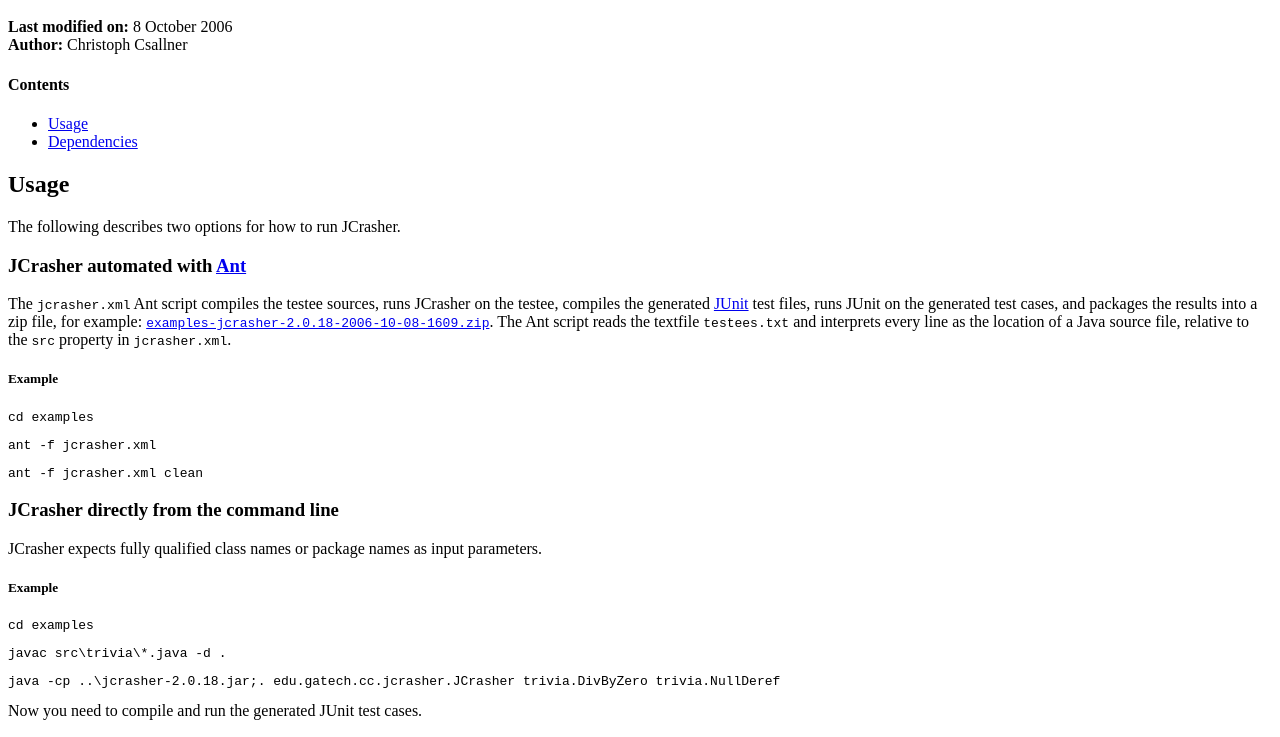
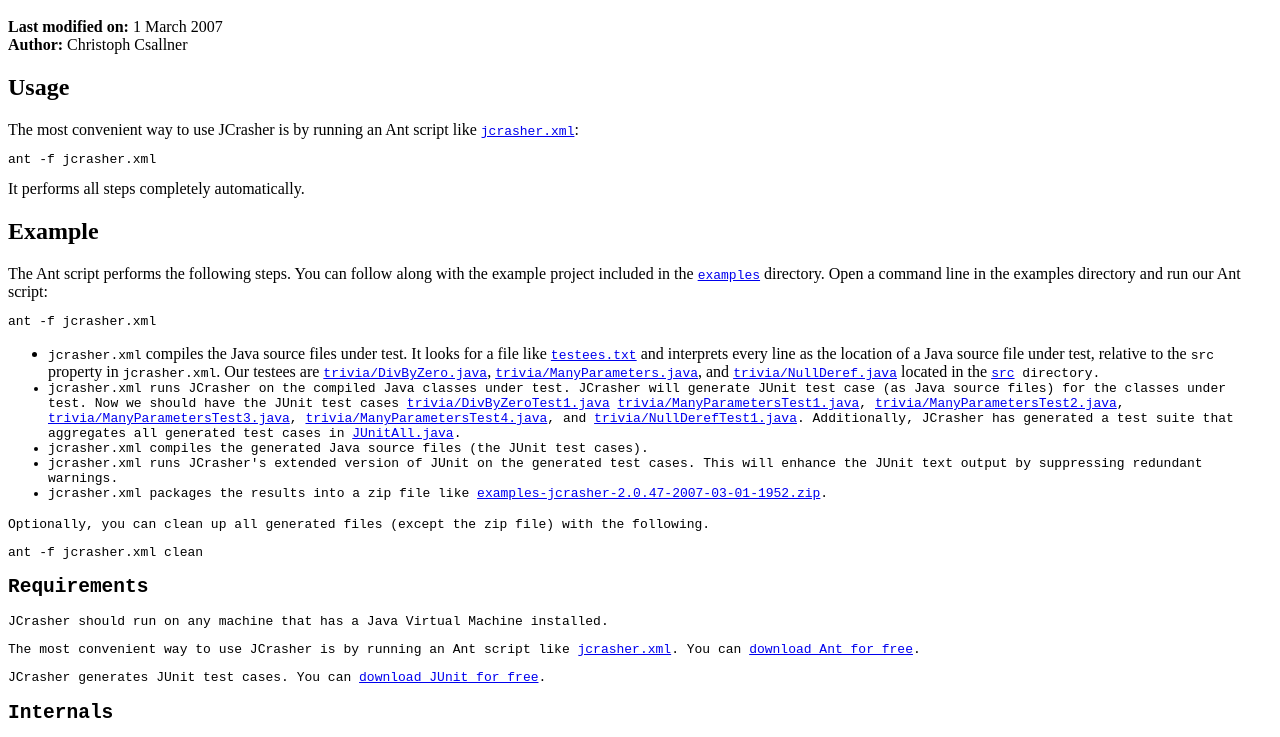
Before and after one commit to Muzammil44/jcrasher, a plain HTML site: page index.html in a window 1280 px wide. Shown: the part 48-785 px from the top of the page. Drawn offline with Linux system fonts and the light colour scheme.

Commit message:
Updated the Readme file index.html to use the Ant script and a detailed example.

```diff
--- a/index.html
+++ b/index.html
@@ -7,70 +7,83 @@
 <h1>JCrasher-2</h1>
 
 <p>
-<strong>Last modified on:</strong> 8 October 2006<br>
+<strong>Last modified on:</strong> 1 March 2007<br>
 <strong>Author:</strong> Christoph Csallner
 </p>
-
-<h4><a name="_Contents">Contents</a></h4>
-
-<ul>
-<li><a href="#Usage">Usage</a>
-<li><a href="#Dependencies">Dependencies</a>
-</li>
-</ul>
 
 
 <h2><a name="Usage">Usage</a></h2>
 
-The following describes two options for how to run JCrasher.
+The most convenient way to use JCrasher is by running an Ant script like <a href="examples/jcrasher.xml"><code>jcrasher.xml</code></a>:
 
-<h3>JCrasher automated with <a href="http://ant.apache.org/">Ant</a></h3>
+<pre>ant -f jcrasher.xml</pre>
 
-The <code>jcrasher.xml</code> Ant script compiles the testee sources,
-runs JCrasher on the testee,
-compiles the generated <a href="http://www.junit.org/index.htm">JUnit</a> test files,
-runs JUnit on the generated test cases,
-and packages the results into a zip file,
-for example:
-<a href="examples/examples-jcrasher-2.0.18-2006-10-08-1609.zip">
-<code>examples-jcrasher-2.0.18-2006-10-08-1609.zip</code></a>.
+It performs all steps completely automatically.
 
-The Ant script reads the textfile <code>testees.txt</code> and interprets
-every line as the location of a Java source file,
-relative to the <code>src</code> property in <code>jcrasher.xml</code>.
 
-<h5>Example</h5>
-<pre>cd examples</pre>
+<h2><a name="Example">Example</a></h2>
+
+The Ant script performs the following steps.
+You can follow along with the example project included in the <a href="examples"><code>examples</code></a> directory.
+Open a command line in the examples directory and run our Ant script:
 <pre>ant -f jcrasher.xml</pre>
+<ul>
+<li><code>jcrasher.xml</code> compiles the Java source files under test. It looks for a file like <a href="examples/testees.txt"><code>testees.txt</code></a>
+and interprets every line as the location of a Java source file under test, relative to the <code>src</code> property in <code>jcrasher.xml</code>.
+Our testees are
+<a href="examples/src/trivia/DivByZero.java"><code>trivia/DivByZero.java</code></a>,
+<a href="examples/src/trivia/ManyParameters.java"><code>trivia/ManyParameters.java</code></a>, and
+<a href="examples/src/trivia/NullDeref.java"><code>trivia/NullDeref.java</code></a> located in the
+<a href="examples/src"><code>src<code></a> directory.</li>
+<li><code>jcrasher.xml</code> runs JCrasher on the compiled Java classes under test.
+JCrasher will generate JUnit test case (as Java source files) for the classes under test.
+Now we should have the JUnit test cases
+<a href="examples/jcrasher-generated-tests-src/trivia/DivByZeroTest1.java"><code>trivia/DivByZeroTest1.java</code></a>
+<a href="examples/jcrasher-generated-tests-src/trivia/ManyParametersTest1.java"><code>trivia/ManyParametersTest1.java</code></a>,
+<a href="examples/jcrasher-generated-tests-src/trivia/ManyParametersTest2.java"><code>trivia/ManyParametersTest2.java</code></a>,
+<a href="examples/jcrasher-generated-tests-src/trivia/ManyParametersTest3.java"><code>trivia/ManyParametersTest3.java</code></a>,
+<a href="examples/jcrasher-generated-tests-src/trivia/ManyParametersTest4.java"><code>trivia/ManyParametersTest4.java</code></a>, and
+<a href="examples/jcrasher-generated-tests-src/trivia/NullDerefTest1.java"><code>trivia/NullDerefTest1.java</code></a>.
+Additionally, JCrasher has generated a test suite that aggregates all generated test cases in
+<a href="examples/jcrasher-generated-tests-src/JUnitAll.java"><code>JUnitAll.java</code></a>.
+</li>
+<li><code>jcrasher.xml</code> compiles the generated Java source files (the JUnit test cases).
+<li><code>jcrasher.xml</code> runs JCrasher's extended version of JUnit on the generated test cases.
+This will enhance the JUnit text output by suppressing redundant warnings.</li>
+<li><code>jcrasher.xml</code> packages the results into a zip file like
+<a href="examples/examples-jcrasher-2.0.47-2007-03-01-1952.zip"><code>examples-jcrasher-2.0.47-2007-03-01-1952.zip</code></a>.</li>
+</ul>
+
+Optionally, you can clean up all generated files (except the zip file) with the following.
 <pre>ant -f jcrasher.xml clean</pre>
 
-<h3>JCrasher directly from the command line</h3>
 
-JCrasher expects fully qualified class names or package names as input parameters.
+<h2><a name="Requirements">Requirements</a></h2>
 
-<h5>Example</h5>
-<pre>cd examples</pre>
-<pre>javac src\trivia\*.java -d .</pre>
-<pre>java -cp ..\jcrasher-2.0.18.jar;. edu.gatech.cc.jcrasher.JCrasher trivia.DivByZero trivia.NullDeref</pre>
-Now you need to compile and run the generated JUnit test cases.
+JCrasher should run on any machine that has a Java Virtual Machine installed.
+<p>
+The most convenient way to use JCrasher is by running an Ant script like <a href="examples/jcrasher.xml"><code>jcrasher.xml</code></a>.
+You can <a href="http://ant.apache.org/">download Ant for free</a>.
+<p>
+JCrasher generates JUnit test cases. You can <a href="http://junit.org/">download JUnit for free</a>.
 
-<h2><a name="Dependencies">Dependencies</a></h2>
+
+<h2><a name="Internals">Internals</a></h2>
 
 <p>
-JCrasher code links against (depends on) the following:
-</p>
+JCrasher code links against (uses) the following:
 
 <ul>
 <li><code>java-getopt-1.0.10.jar</code> (GNU GetOpt) [LGPL].
 <ul>
-<li>Source release contains <code> lib/java-getopt-1.0.10.jar</code> (sources and binaries).</li>
-<li>Binary release contains the binaries.</li>
+<li>The JCrasher source release contains <code> lib/java-getopt-1.0.10.jar</code> (sources and binaries).</li>
+<li>The JCrasher binary release contains the binaries.</li>
 </ul></li>
 
 <li>fb-crasher subset [Apache License 2.0].
 <ul>
-<li>Source release contains the sources.</li>
-<li>Binary release contains the binaries.</li>
+<li>The JCrasher source release contains the sources.</li>
+<li>The JCrasher binary release contains the binaries.</li>
 </ul></li>
 
 <li>JUnit 3.8.1 [Common Public License Version 1.0].
```
Also changed, not shown: examples/jcrasher.xml (+18 -9 lines), examples/testees.txt, 2 other files.
